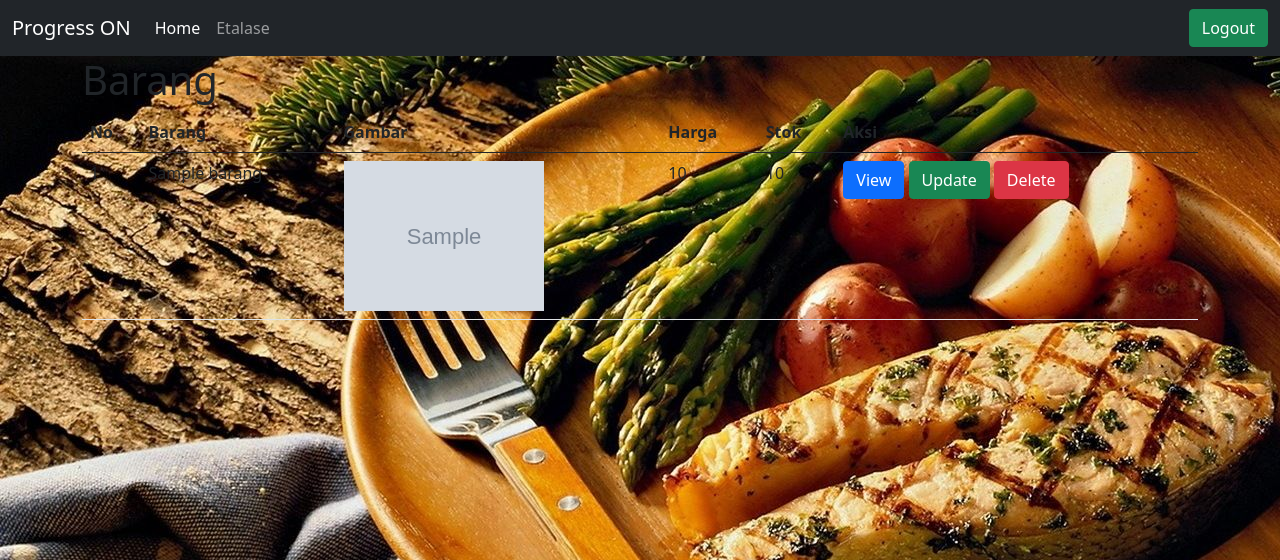
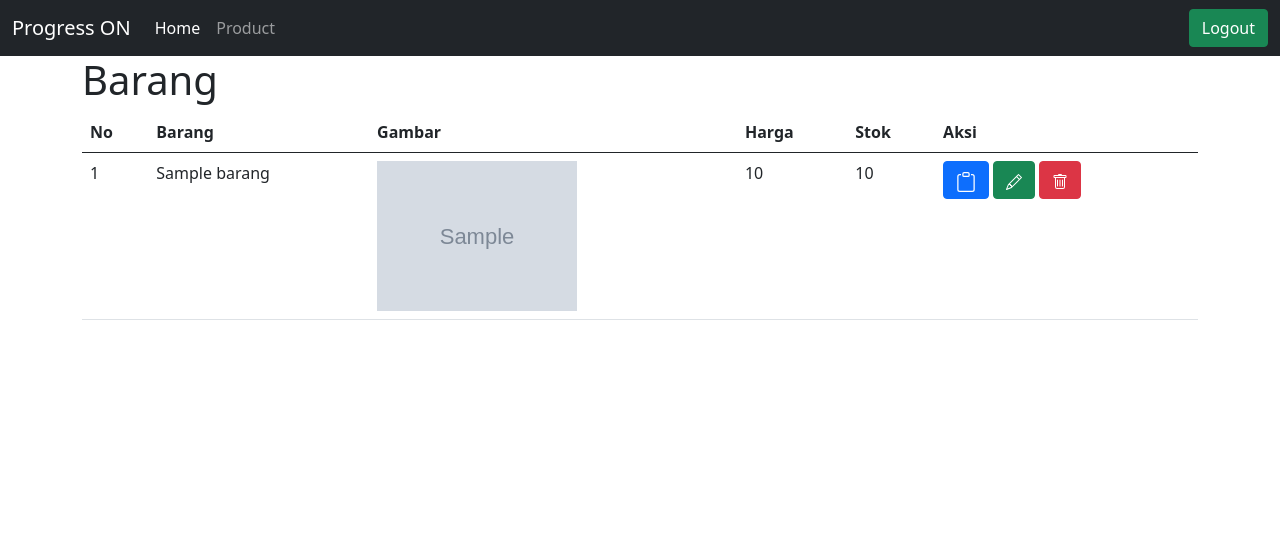
Before and after one commit to rfahrurahman/ProgressON_18_rekweb, a CodeIgniter 4 app: template app/Views/barang/index.php in a window 1280 px wide. Shown: the top 560 px of the page. Run offline with PHP 8.4 and a stand-in for CodeIgniter, Linux system fonts and the light colour scheme; the template is opened without the code that fills it: most values are stand-ins (such as "Sample title", 1, 10 or a date in 2020); grey boxes marked "Sample" are stand-in pictures; some libraries are stand-ins or nearby versions.

Commit message:
++ Update Views ++

```diff
--- a/app/Views/barang/index.php
+++ b/app/Views/barang/index.php
@@ -19,9 +19,20 @@
                 <td><?= $barang->harga; ?></td>
                 <td><?= $barang->stok; ?></td>
                 <td>
-                    <a href="<?= site_url('barang/view/' . $barang->id); ?>" class="btn btn-primary">View</a>
-                    <a href="<?= site_url('barang/update/' . $barang->id); ?>" class="btn btn-success">Update</a>
-                    <a href="<?= site_url('barang/delete/' . $barang->id); ?>" class="btn btn-danger">Delete</a>
+                    <a href="<?= site_url('barang/view/' . $barang->id); ?>" class="btn btn-primary">
+                        <svg xmlns="http://www.w3.org/2000/svg" width="20" height="20" fill="currentColor" class="bi bi-clipboard" viewBox="0 0 16 16">
+                            <path d="M4 1.5H3a2 2 0 0 0-2 2V14a2 2 0 0 0 2 2h10a2 2 0 0 0 2-2V3.5a2 2 0 0 0-2-2h-1v1h1a1 1 0 0 1 1 1V14a1 1 0 0 1-1 1H3a1 1 0 0 1-1-1V3.5a1 1 0 0 1 1-1h1v-1z" />
+                            <path d="M9.5 1a.5.5 0 0 1 .5.5v1a.5.5 0 0 1-.5.5h-3a.5.5 0 0 1-.5-.5v-1a.5.5 0 0 1 .5-.5h3zm-3-1A1.5 1.5 0 0 0 5 1.5v1A1.5 1.5 0 0 0 6.5 4h3A1.5 1.5 0 0 0 11 2.5v-1A1.5 1.5 0 0 0 9.5 0h-3z" />
+                        </svg></a>
+                    <a href="<?= site_url('barang/update/' . $barang->id); ?>" class="btn btn-success">
+                        <svg xmlns="http://www.w3.org/2000/svg" width="16" height="16" fill="currentColor" class="bi bi-pencil" viewBox="0 0 16 16">
+                            <path d="M12.146.146a.5.5 0 0 1 .708 0l3 3a.5.5 0 0 1 0 .708l-10 10a.5.5 0 0 1-.168.11l-5 2a.5.5 0 0 1-.65-.65l2-5a.5.5 0 0 1 .11-.168l10-10zM11.207 2.5L13.5 4.793 14.793 3.5 12.5 1.207 11.207 2.5zm1.586 3L10.5 3.207 4 9.707V10h.5a.5.5 0 0 1 .5.5v.5h.5a.5.5 0 0 1 .5.5v.5h.293l6.5-6.5zm-9.761 5.175l-.106.106-1.528 3.821 3.821-1.528.106-.106A.5.5 0 0 1 5 12.5V12h-.5a.5.5 0 0 1-.5-.5V11h-.5a.5.5 0 0 1-.468-.325z" />
+                        </svg></a>
+                    <a href="<?= site_url('barang/delete/' . $barang->id); ?>" class="btn btn-danger">
+                        <svg xmlns="http://www.w3.org/2000/svg" width="16" height="16" fill="currentColor" class="bi bi-trash" viewBox="0 0 16 16">
+                            <path d="M5.5 5.5A.5.5 0 0 1 6 6v6a.5.5 0 0 1-1 0V6a.5.5 0 0 1 .5-.5zm2.5 0a.5.5 0 0 1 .5.5v6a.5.5 0 0 1-1 0V6a.5.5 0 0 1 .5-.5zm3 .5a.5.5 0 0 0-1 0v6a.5.5 0 0 0 1 0V6z" />
+                            <path fill-rule="evenodd" d="M14.5 3a1 1 0 0 1-1 1H13v9a2 2 0 0 1-2 2H5a2 2 0 0 1-2-2V4h-.5a1 1 0 0 1-1-1V2a1 1 0 0 1 1-1H6a1 1 0 0 1 1-1h2a1 1 0 0 1 1 1h3.5a1 1 0 0 1 1 1v1zM4.118 4L4 4.059V13a1 1 0 0 0 1 1h6a1 1 0 0 0 1-1V4.059L11.882 4H4.118zM2.5 3V2h11v1h-11z" />
+                        </svg></a>
                 </td>
             </tr>
         <?php endforeach; ?>
--- a/app/Views/hello/world.php
+++ b/app/Views/hello/world.php
@@ -50,7 +50,9 @@ $urlB = $a['url'];
     <div class="container">
         <div class="row pt-4 mb-4">
             <div class="col text-center">
+                <hr>
                 <h2>Restaurant</h2>
+                <hr>
             </div>
         </div>
 
--- a/app/Views/layout.php
+++ b/app/Views/layout.php
@@ -13,7 +13,7 @@
     <title>Progress ON</title>
 </head>
 
-<body style="background-image: url(../../public/img/bg_login.jpg);">
+<body>
 
     <?= $this->include('navbar'); ?>
 
--- a/app/Views/navbar.php
+++ b/app/Views/navbar.php
@@ -32,7 +32,7 @@ $session = session();
                             <a class="nav-link active" aria-current="page" href="<?= site_url('home/index') ?>">Home</a>
                         </li>
                         <li class="nav-item">
-                            <a class="nav-link" aria-current="page" href="<?= site_url('etalase/index') ?>">Etalase</a>
+                            <a class="nav-link" aria-current="page" href="<?= site_url('etalase/index') ?>">Product</a>
                         </li>
                     <?php endif; ?>
                 </ul>
```
